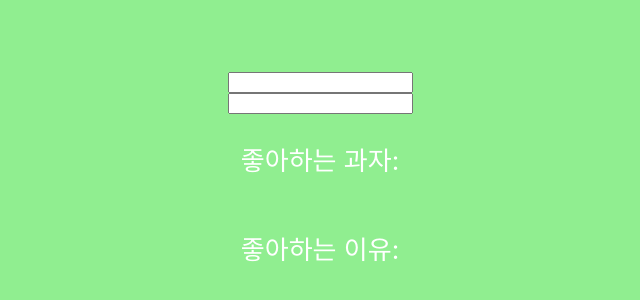
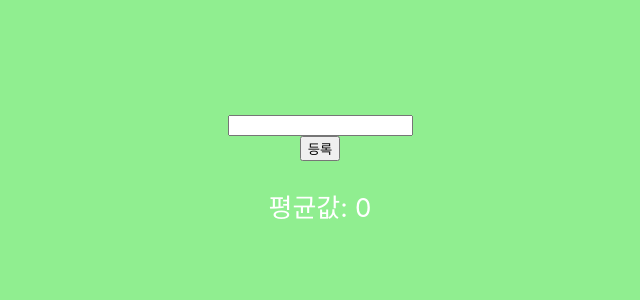
Before and after one commit to ne0n9uy/reactHookStudy, a React (Create React App) app: page / in a window 1280 px wide. Shown: the part 218-518 px from the top of the page, without its empty margins (320-960 px from the left). Built offline with nearby package versions, Linux system fonts and the light colour scheme; the HTML template or start-up script is replaced by a standard one.

Commit message:
useMemo Pre

```diff
--- a/src/App.js
+++ b/src/App.js
@@ -1,7 +1,8 @@
 import React,{useState} from 'react';
 import './App.css';
+import Average_useState from './Average_useState';
 // import Info from './Info';
-import Info_useReducer from './Info_useReducer';
+// import Info_useReducer from './Info_useReducer';
 // import Counter_useState from './Counter_useState';
 // import Counter_useReducer from './Counter_useReducer';
 // import ContextSample from './ContextSample';
@@ -28,8 +29,8 @@ function App() {
         {/* <Info/> */}
         {/* <ContextSample /> 검은 사각형 */}
         {/* <Counter_useReducer /> */}
-        <Info_useReducer/>
-
+        {/* <Info_useReducer/> */}
+        <Average_useState />
       </header>
     </div>
   );
--- /dev/null
+++ b/src/Average_useState.js
@@ -0,0 +1,46 @@
+import React, {useState} from "react";
+//useMemo: 함수형 컴포넌트 내부 발생 연산 최적화 가능
+
+const getAverage=(nums)=>{
+    console.log('평균값 계산중..');
+    if(nums.length===0){return 0;}
+    const sum=nums.reduce((acm,cur)=>acm+cur);
+    //https://developer.mozilla.org/ko/docs/Web/JavaScript/Reference/Global_Objects/Array/reduce
+    //reduce: 배열 각 요소에 대해 주어진 reducer 실행 + 하나의 결과값 반환
+    //acm(누적값) + cur(배열의 현재 요소)
+    return sum/nums.length;
+}
+
+const Average_useState=()=>{
+    //초기값 설정
+    const [list,setList]=useState([]);
+    const[num,setNum]=useState('');
+
+    //input 초기값 설정
+    const onChange=(e)=>{
+        setNum(e.target.value);
+    }
+    //btn 클릭 시 이벤트
+    const onInsert=(e)=>{
+        const nextList=list.concat(parseInt(num));
+        setList(nextList);
+        setNum(''); //input field 비워줌
+        // console.log(list); 입력값 전까지만 출력?
+    }
+    return(
+        <>
+            <input value={num} onChange={onChange}/>
+            <button onClick={onInsert}>등록</button>
+            <ui>
+                {list.map((value,index)=>(
+                    <li key={index}>{value}</li>
+                ))}
+{/* https://www.zerocho.com/category/JavaScript/post/5acafb05f24445001b8d796d */}
+ {/*map A B  */}
+            </ui>
+            <p>평균값: {getAverage(list)}</p>
+        </>
+    );
+}
+
+export default Average_useState;
--- a/src/Info_useReducer.js
+++ b/src/Info_useReducer.js
@@ -20,7 +20,8 @@ const Info_useReducer=()=>{
     const {snack,reason}=state; //state 할당
     const onChange=(e)=>{
         //action 값 넣어주면 reducer 함수 호출 구조
-       dispatch(e.target); //action은 어떤 값도 가능
+       dispatch(e.target);
+       //dispatch(action) action은 어떤 값도 가능
     }
 
     return(
```
